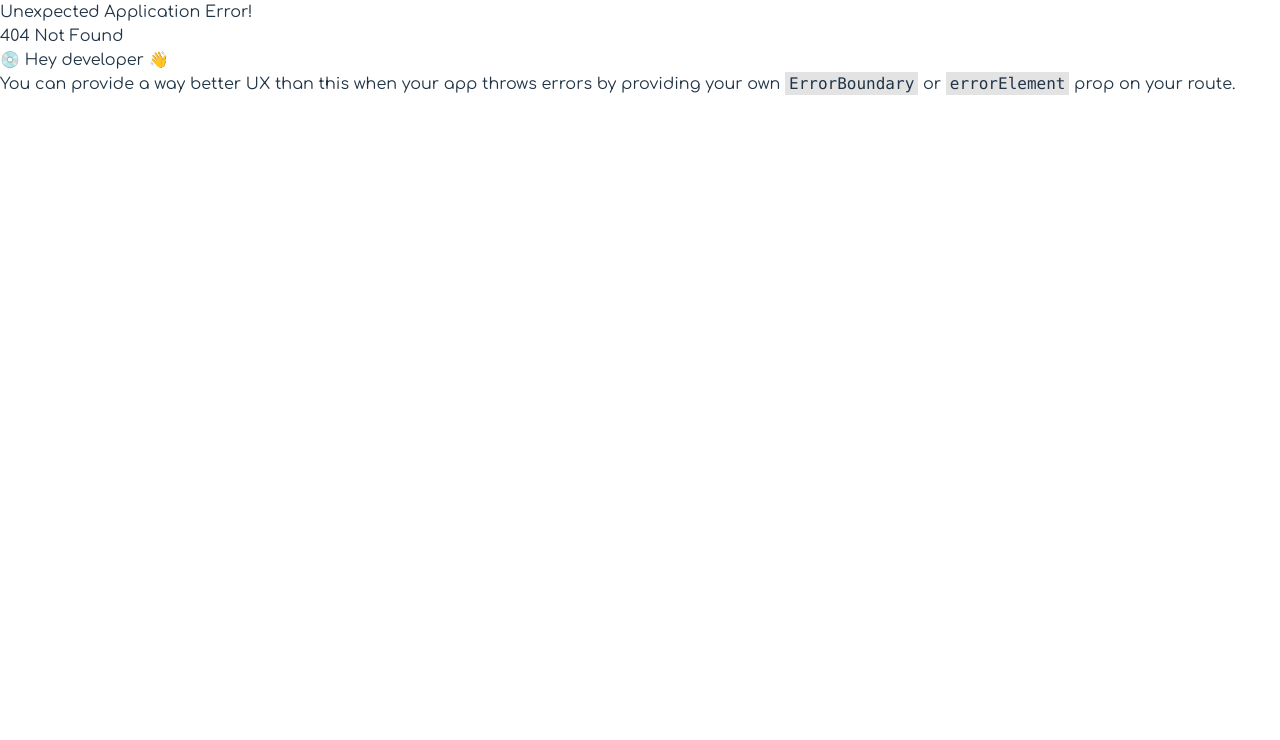
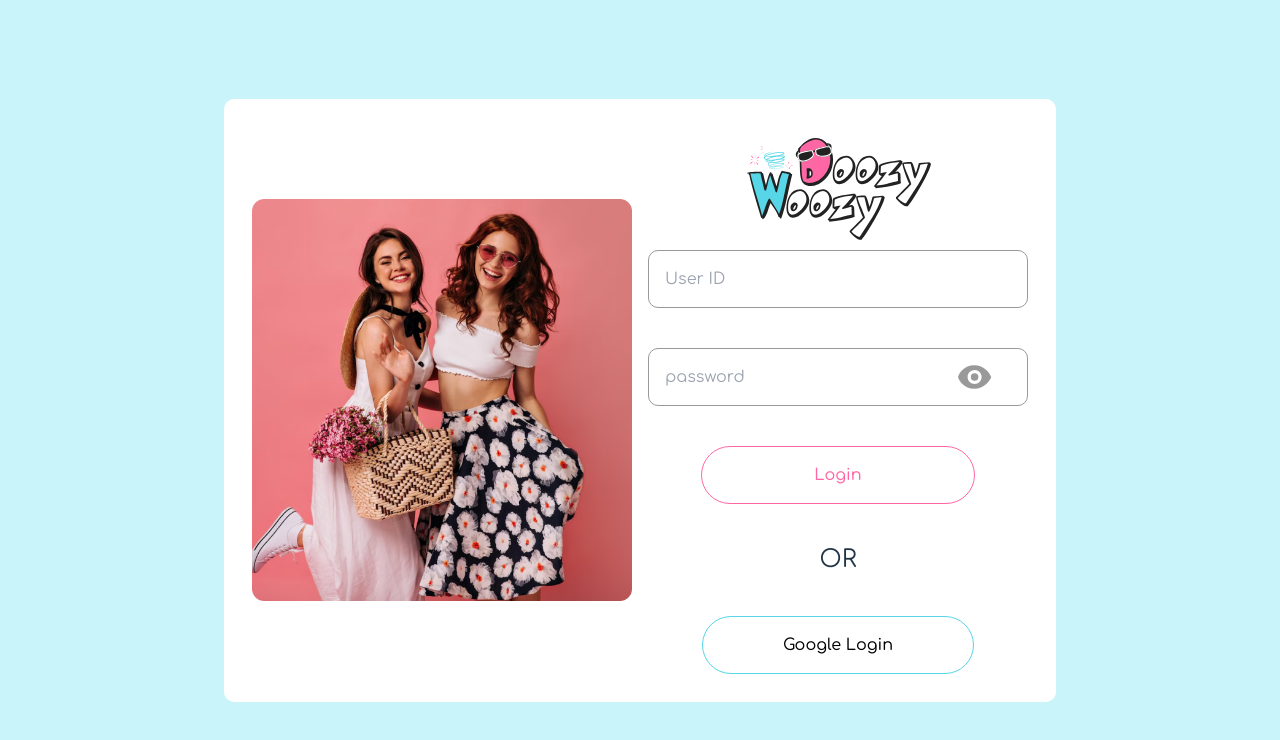
Before and after one commit to sahishnu-trivedi/myShop, a React (Vite) app: page /login in a window 1280 px wide. Before the commit this address had no page. Shown: the top 740 px of the page. Built offline with nearby package versions, Linux system fonts and the light colour scheme.

Commit message:
Login and Signup page created

```diff
--- a/src/App.css
+++ b/src/App.css
@@ -56,6 +56,7 @@ body[data-scroll-locked] {min-width: 100%;}
 .size-radio-button [type="radio"]:checked + label, .size-radio-button [type="radio"]:not(:checked) + label{display: flex;}
 .size-radio-button [type="radio"]:checked + label:after{display: none;}
 .size-radio-button [type="radio"]:disabled + label{border: 1px solid #CDCDCD; color: #CDCDCD;}
+.login-logo-block svg{display: inline-block;}
 
 /* Resposive Start */
 @media(max-width: 1500px){
--- a/src/assets/Images.tsx
+++ b/src/assets/Images.tsx
@@ -93,6 +93,10 @@ const IMAGES = {
     blueHeartSvg: () => <svg width="20" height="19" viewBox="0 0 20 19" fill="none" xmlns="http://www.w3.org/2000/svg">
     <path d="M9.12132 3.27765L10 4.89485L10.8787 3.27765C11.2498 2.59453 11.7901 2.02559 12.443 1.62651C13.0872 1.23277 13.8193 1.0176 14.5674 1.00045C15.7816 1.06223 16.9282 1.60696 17.7587 2.52449C18.5965 3.45023 19.0435 4.6799 18.9967 5.9453L18.996 5.9638V5.98231C18.996 7.16532 18.5214 8.47593 17.7065 9.83341C16.8977 11.1809 15.7998 12.498 14.6648 13.674C12.6074 15.8055 10.5057 17.3937 10.0002 17.7662C9.49029 17.3899 7.39065 15.8026 5.33519 13.6733C4.20011 12.4975 3.1023 11.1805 2.29346 9.83313C1.47864 8.47581 1.00403 7.1653 1.00403 5.98231V5.9638L1.00335 5.9453C0.956474 4.6799 1.40346 3.45023 2.24133 2.52449C3.07177 1.60696 4.21838 1.06223 5.43261 1.00045C6.18065 1.0176 6.91277 1.23277 7.55696 1.62651C8.2099 2.02559 8.75016 2.59453 9.12132 3.27765Z" fill="white" stroke="#57D6E7" stroke-width="2"/>
     </svg>,
+    passwordEyeSvg: () => <svg width="34" height="24" viewBox="0 0 34 24" fill="none" xmlns="http://www.w3.org/2000/svg">
+    <path fill-rule="evenodd" clip-rule="evenodd" d="M0 12.0699C1.16322 8.11501 6.03006 0.205322 16.1917 0.205322C26.3532 0.205322 31.7783 8.11501 33.2207 12.0699C31.7784 15.9782 26.3533 23.7949 16.1917 23.7949C6.03001 23.7949 1.1632 15.9782 0 12.0699ZM16.611 19.0184C20.4872 19.0184 23.6295 15.8762 23.6295 12C23.6295 8.12386 20.4872 4.9816 16.611 4.9816C12.7349 4.9816 9.59262 8.12386 9.59262 12C9.59262 15.8762 12.7349 19.0184 16.611 19.0184Z" fill="#999999"/>
+    <circle cx="16.6105" cy="12.0001" r="3.76875" fill="#999999"/>
+    </svg>,
 
     bannerImg: new URL('./img/home/bannerHome1.jpg', import.meta.url).href,
     categoryImg1: new URL('./img/home/category1.png', import.meta.url).href,
@@ -103,6 +107,7 @@ const IMAGES = {
     productImg2: new URL('./img/product/productImg2.jpg', import.meta.url).href,
     productImg3: new URL('./img/product/productImg3.jpg', import.meta.url).href,
     productImg4: new URL('./img/product/productImg4.jpg', import.meta.url).href,
+    loginImg: new URL('./img/login/loginImg.png', import.meta.url).href,
 }
 
 export default IMAGES;
--- a/src/components/header/Header.tsx
+++ b/src/components/header/Header.tsx
@@ -13,10 +13,14 @@ export default function Header() {
   const location = useLocation();
 
   const isHomePage = useMatch('/');
-  const headerBackgroundColor = isHomePage ? 'headerBkgWhite homeHeader' : 'headerBkgBlue'
+  const isLoginPage = useMatch('login')
+  const isSignupPage = useMatch('signup')
+  // const headerBackgroundColor = isHomePage ? 'headerBkgWhite homeHeader' : 'headerBkgBlue'
+  // const removeHeader = isLoginPage ? 'hidden' : 'headerBkgWhite homeHeader'
+  const headerClass = isHomePage ? 'headerBkgWhite homeHeader' : isLoginPage ? 'hidden' : isSignupPage ? 'hidden' : 'headerBkgBlue'
 
   return (
-    <header className={`fixed w-full z-10 left-0 ${scroll ? 'scrolled' : ''} ${headerBackgroundColor}`}>
+    <header className={`fixed w-full z-10 left-0 ${scroll ? 'scrolled' : ''} ${headerClass}`}>
       <div className='container mx-auto'>
         <div className='headerMain grid'>
           <div className={`logoBkg rounded-br-3xl logoImg`}>
--- a/src/main.tsx
+++ b/src/main.tsx
@@ -11,6 +11,8 @@ import ListingPageShirts from './pages/ListingPageShirts.tsx';
 import ListingPageTshirts from './pages/ListingPageTshirts.tsx';
 import Accessories from './pages/Accessories.tsx';
 import ProductDetailPage from './pages/ProductDetailPage.tsx';
+import Login from './providers/auth/Login.tsx';
+import Signup from './providers/auth/Signup.tsx';
 
 const router = createBrowserRouter(
   createRoutesFromElements(
@@ -22,6 +24,8 @@ const router = createBrowserRouter(
       <Route path='listingTshirts' element={<ListingPageTshirts />} />
       <Route path='accessories' element={<Accessories />} />
       <Route path='productDetail' element={<ProductDetailPage />} />
+      <Route path='login' element={<Login />} />
+      <Route path='signup' element={<Signup />} />
     </Route>
   )
 )
--- /dev/null
+++ b/src/providers/auth/Login.tsx
@@ -0,0 +1,37 @@
+import IMAGES from "@/assets/Images"
+import Button from "@/components/button/Button"
+
+function Login() {
+  return (
+    <div className='container mx-auto bg-quad h-screen px-56 flex justify-center items-center'>
+        <div className='grid grid-cols-4 gap-4 bg-white p-7 items-center rounded-md'>
+            <div className="col-span-2">
+                <img src={IMAGES.loginImg} alt="login img" className="w-full" />
+            </div>
+            <div className='col-span-2'>
+                <div>
+                    <div className="text-center login-logo-block">
+                        <IMAGES.logoSvg />
+                    </div>
+                    <form>
+                        <input className="border border-grey rounded-md py-4 px-4 w-full outline-0 mb-10" placeholder="User ID" />
+                        <div className="relative">
+                            <input className="border border-grey rounded-md py-4 px-4 w-full outline-0" placeholder="password" />
+                            <span className="absolute top-1/2 right-9 -translate-y-1/2">
+                                <IMAGES.passwordEyeSvg />
+                            </span>
+                        </div>
+                        <div className="text-center">
+                            <Button useClass='border border-secondary rounded-full text-secondary px-28 py-4 my-10 inline-block' buttonText='Login'/>
+                            <h5 className="text-2xl uppercase mb-10">Or</h5>
+                            <Button useClass='border border-primary rounded-full text-black px-20 py-4 inline-block' buttonText='Google Login'/>
+                        </div>
+                    </form>
+                </div>
+            </div>
+        </div>
+    </div>
+  )
+}
+
+export default Login
--- /dev/null
+++ b/src/providers/auth/Signup.tsx
@@ -0,0 +1,38 @@
+import IMAGES from '@/assets/Images'
+import Button from '@/components/button/Button'
+import React from 'react'
+
+function Signup() {
+  return (
+    <div className='container mx-auto bg-quad h-screen px-56 flex justify-center items-center'>
+        <div className='grid grid-cols-4 gap-4 bg-white p-7 items-center rounded-md'>
+            <div className="col-span-2">
+                <img src={IMAGES.loginImg} alt="login img" className="w-full" />
+            </div>
+            <div className='col-span-2'>
+                <div>
+                    <div className="text-center login-logo-block">
+                        <IMAGES.logoSvg />
+                    </div>
+                    <form>
+                        <input className="border border-grey rounded-md py-4 px-4 w-full outline-0 mb-10" placeholder="Create User ID" />
+                        <div className="relative">
+                            <input className="border border-grey rounded-md py-4 px-4 w-full outline-0" placeholder="Create Password" />
+                            <span className="absolute top-1/2 right-9 -translate-y-1/2">
+                                <IMAGES.passwordEyeSvg />
+                            </span>
+                        </div>
+                        <div className="text-center">
+                            <Button useClass='border border-secondary rounded-full text-secondary px-28 py-4 my-10 inline-block' buttonText='Sign Up'/>
+                            <h5 className="text-2xl uppercase mb-10">Or</h5>
+                            <Button useClass='border border-primary rounded-full text-black px-20 py-4 inline-block' buttonText='Google Login'/>
+                        </div>
+                    </form>
+                </div>
+            </div>
+        </div>
+    </div>
+  )
+}
+
+export default Signup
```
Also changed, not shown: src/assets/img/login/loginImg.png (added).
